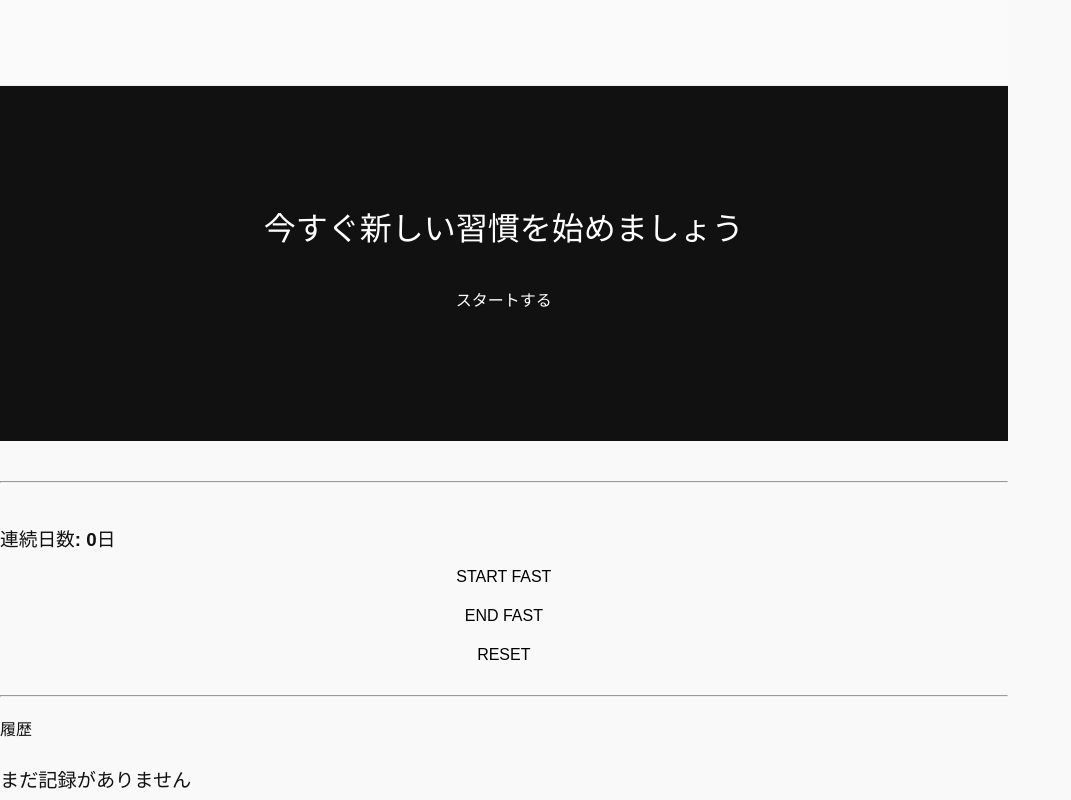
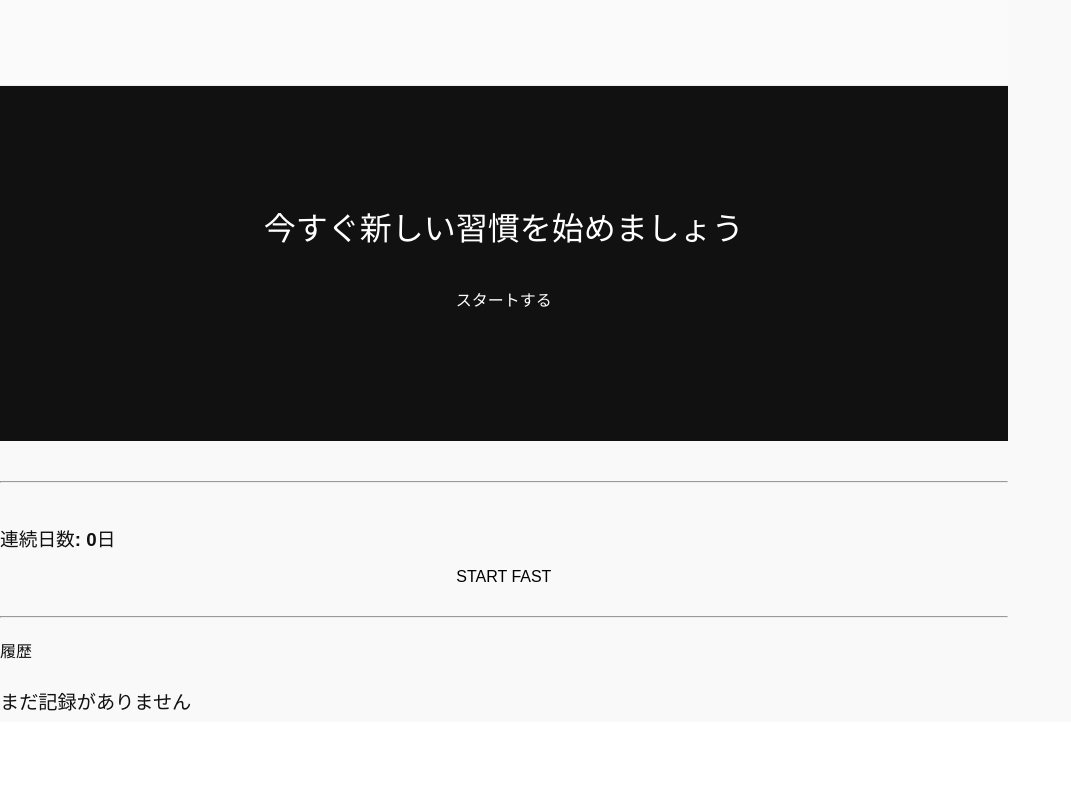
Before and after one commit to UNG-LABEL/if-pwa-app, a React (Vite) app: page / in a window 1280 px wide. Shown: the part 1897-2697 px from the top of the page, without its empty margins (0-1071 px from the left). After the commit the page ends 2619 px from the top, so only its background shows below. Built offline with nearby package versions, Linux system fonts and the light colour scheme.

Commit message:
feat: hide START button during active fast

```diff
--- a/src/components/IFTimer.tsx
+++ b/src/components/IFTimer.tsx
@@ -78,9 +78,21 @@ export const IFTimer = () => {
         </h4>
       )}
 
-      <button onClick={start}>START FAST</button>
-      <button onClick={handleEnd}>END FAST</button>
-      <button onClick={reset}>RESET</button>
+      {/* ボタン制御 */}
+{status === "idle" && (
+  <button onClick={start}>START FAST</button>
+)}
+
+{status === "running" && (
+  <button onClick={handleEnd}>END FAST</button>
+)}
+
+{status === "completed" && (
+  <>
+    <button onClick={start}>START AGAIN</button>
+    <button onClick={reset}>RESET</button>
+  </>
+)}
 
       <hr style={{ margin: "20px 0" }} />
 
```
